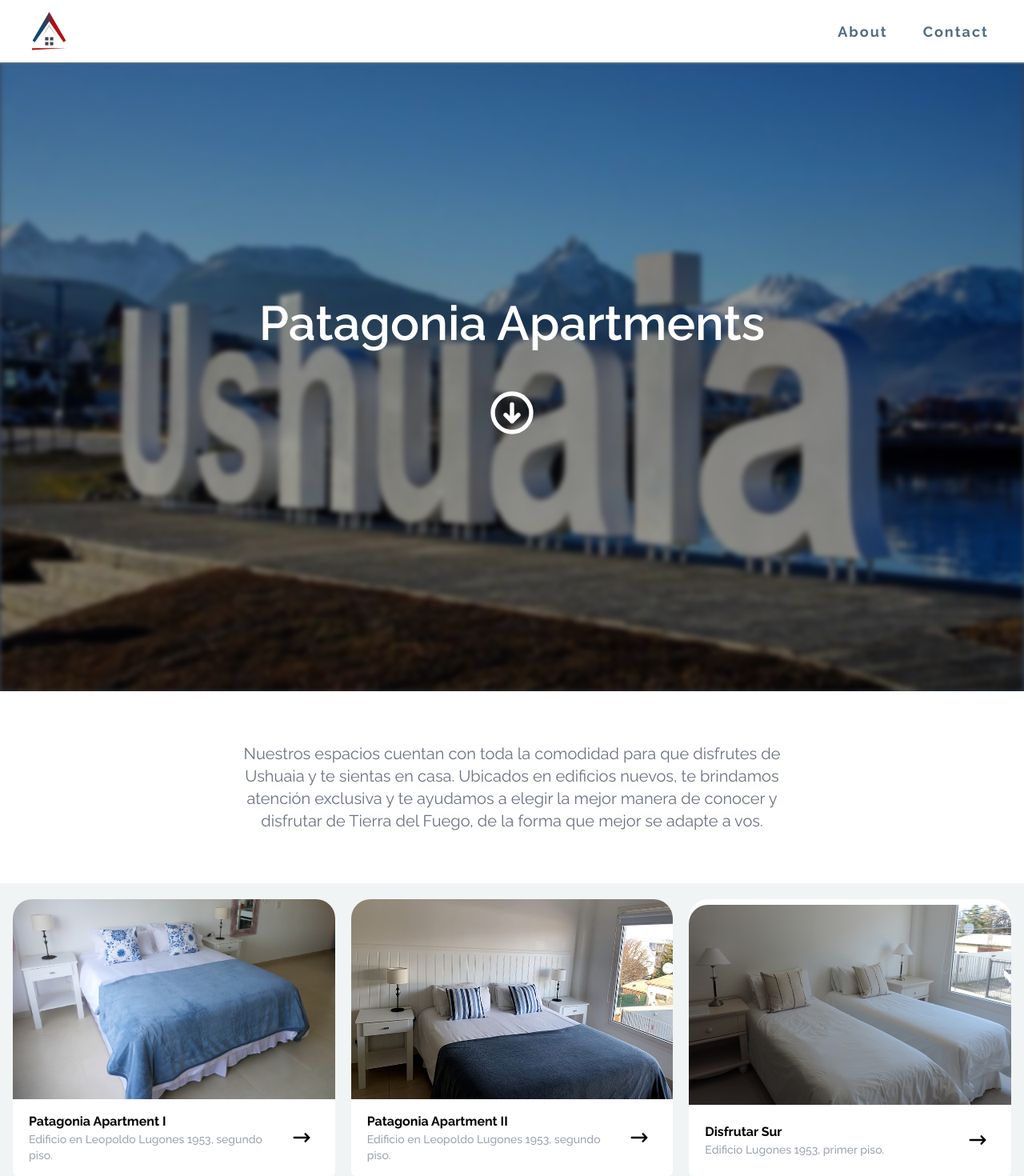
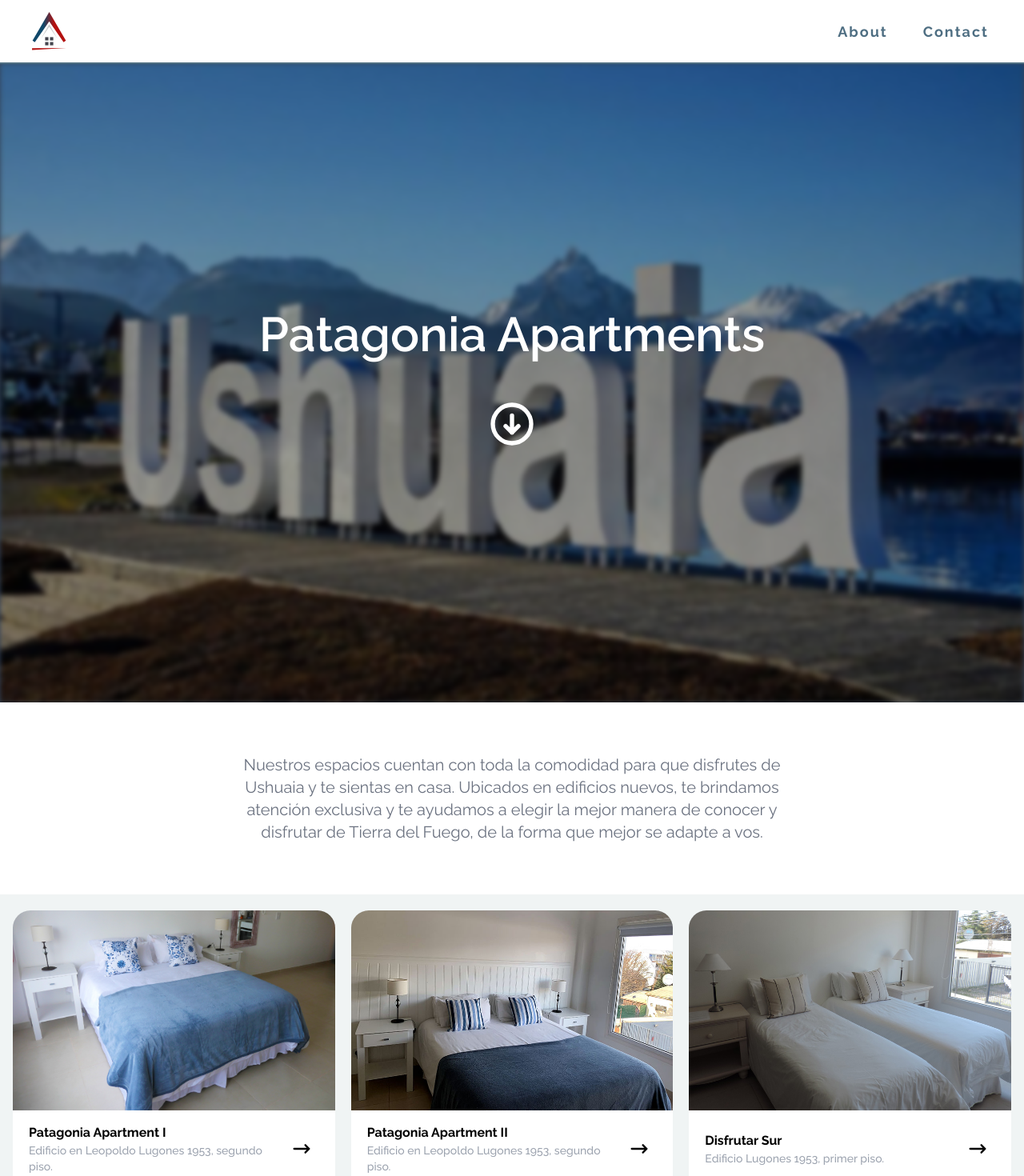
Before and after one commit to matuxer/Patagonia-Apartments-Page, a React (Create React App) app: page / in a window 1280 px wide. Shown: the top 1470 px of the page at 80% size. Built offline with nearby package versions, Linux system fonts and the light colour scheme.

Commit message:
Fixed some style issues

```diff
--- a/src/components/Card.jsx
+++ b/src/components/Card.jsx
@@ -8,15 +8,15 @@ function Card({ props }) {
     backgroundPosition: "bottom",
     backgroundRepeat: "no-repeat",
     backgroundSize: "cover",
-    borderRadius: "24px 24px 0 0",
+    borderRadius: "22px 22px 0 0",
   };
   return (
-    <Link to={`/apartment/${props.id}`} className="group bg-white my-5 rounded-t-3xl rounded-b-md mx-14 w-10/12 cursor-pointer flex flex-col justify-evenly md:mx-0 md:h-[346px]">
+    <Link to={`/apartment/${props.id}`} className="group bg-white my-5 rounded-t-3xl rounded-b-md mx-14 w-10/12 cursor-pointer flex flex-col justify-between md:mx-0 md:h-[346px]">
       <div
         style={myStyle}
         className="duration-200 ease-in-out group-hover:brightness-75"
       ></div>
-      <div className="py-4 px-5 w-full flex flex-row items-center justify-between md">
+      <div className="py-4 px-5 w-fullh flex flex-row items-center justify-between md:h-[96px] ">
         <div className="w-full md:w-5/6">
           <h1 className="font-raleway font-bold">{props.name}</h1>
           <p className="font-raleway font-medium text-sm text-gray-400">
--- a/src/pages/Home.jsx
+++ b/src/pages/Home.jsx
@@ -15,7 +15,7 @@ function Home() {
   }, [])
 
   return (
-    <div className="bg-slate-700 h-full pt-[56px] md:pt-[66px]">
+    <div className="bg-slate-700 h-full pt-[56px] md:pt-[80px]">
       {/* HEADER */}
       <section className=" flex justify-center h-full ">
         <div className={`${styles.homeHeader}`}></div>
```
